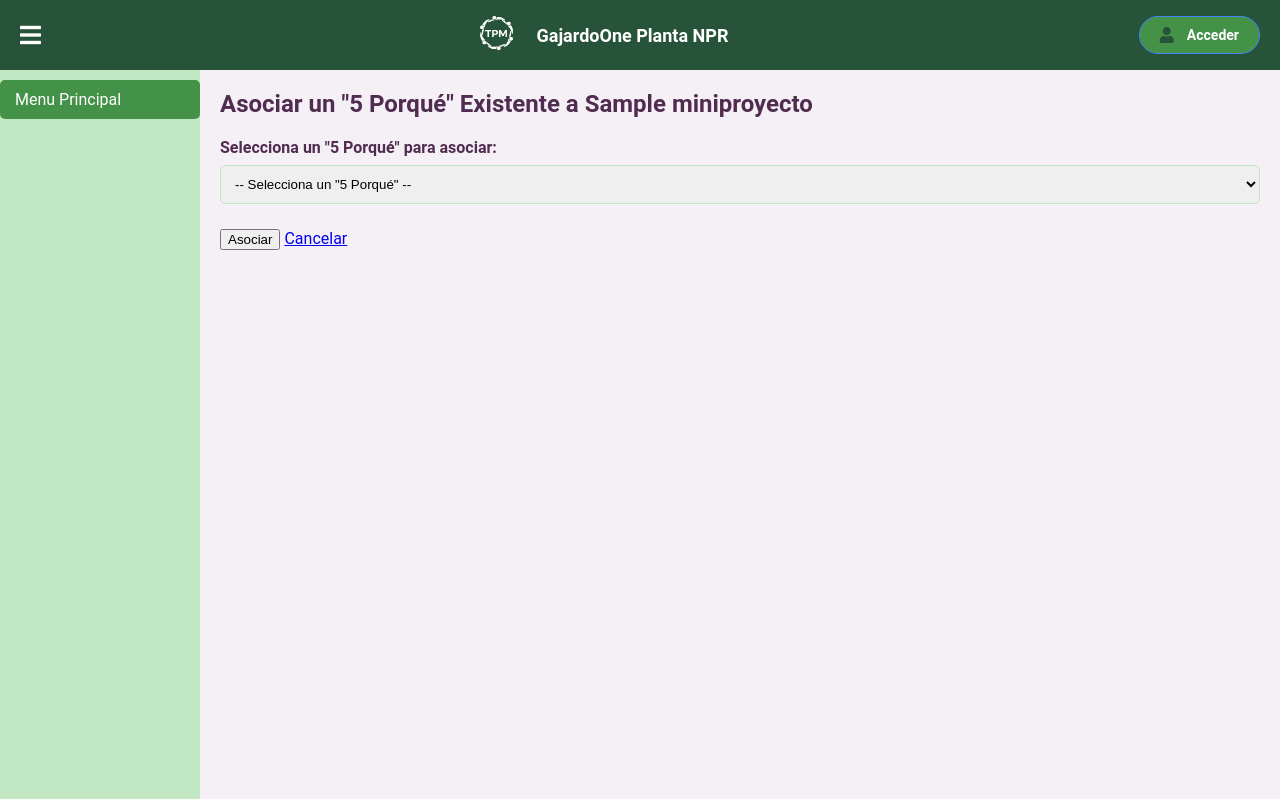
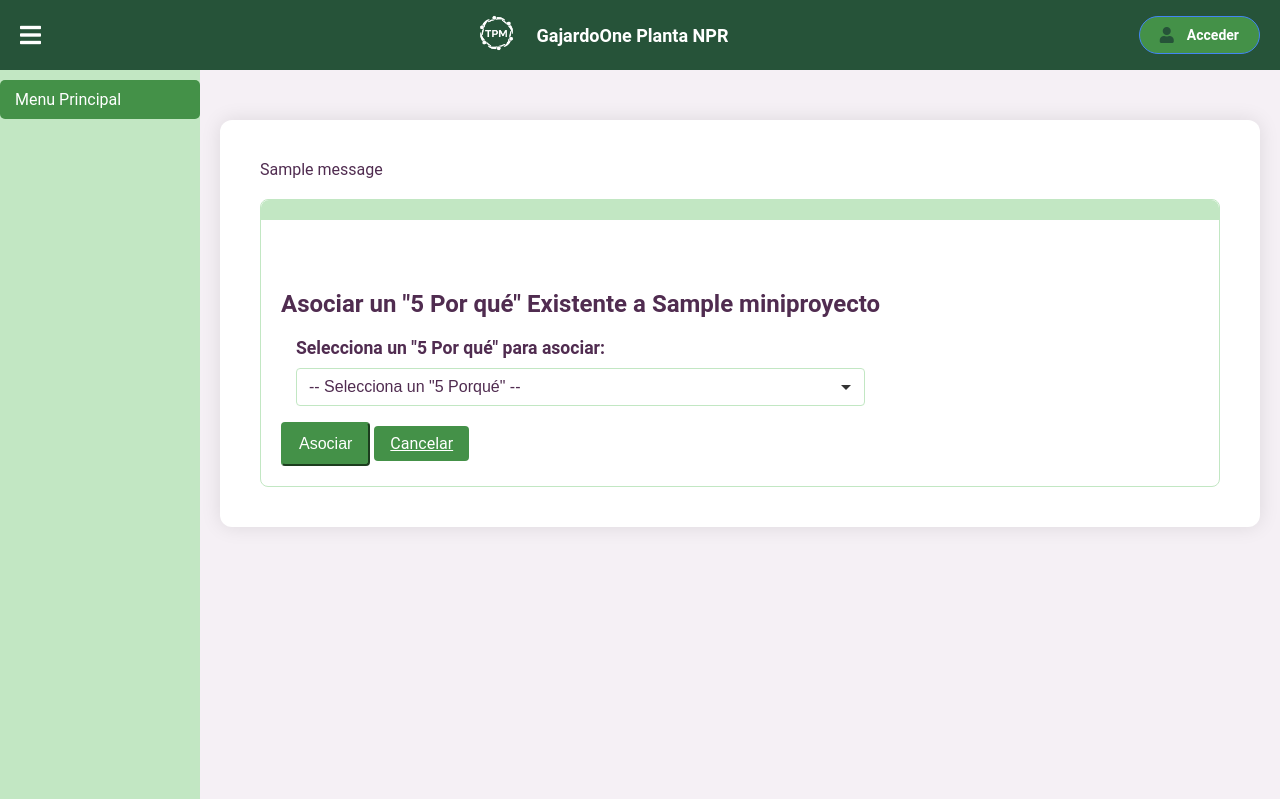
Before and after one commit to Drizzel226/Proyecto-Web-Django, a Django app: page /porque/asociar_existente/1/ in a window 1280 px wide. Shown: the top 799 px of the page. Run offline with Django 5.2, Linux system fonts and the light colour scheme; tables that the repository leaves empty hold one stand-in row (values such as "Sample post"); one stand-in notice (Sample message) is shown; parts of the project's set-up code (start-up, migrations or seed data) failed here and were passed over.

Commit message:
asociacion lista

```diff
--- a/porque/templates/porque/asociar_porque_existente.html
+++ b/porque/templates/porque/asociar_porque_existente.html
@@ -1,13 +1,33 @@
-<!-- porque/asociar_porque_existente.html -->
 {% extends 'miapp/base.html' %}
 {% load static %}
 
+
 {% block content %}
-<h2>Asociar un "5 Porqué" Existente a {{ miniproyecto.Nombre_MP }}</h2>
+<div class="form-container">
+
+    {% if messages %}
+    <div class="messages">
+        {% for message in messages %}
+        <div class="alert alert-{{ message.tags }}">
+            {{ message }}
+        </div>
+        {% endfor %}
+    </div>
+    {% endif %}
+
+    <form method="post" class="analisis-5w-form" id="form" enctype="multipart/form-data">
+        {% csrf_token %}
+
+<div class="container mt-5">
+    <div class="card shadow-sm">
+        <div class="card-header bg-primary text-white">
+            <h2 class="mb-0">Asociar un "5 Por qué" Existente a {{ miniproyecto.Nombre_MP }}</h2>
+        </div>
+        <div class="card-body">
             <form method="post">
                 {% csrf_token %}
-    <div class="form-group">
-        <label for="porque_id">Selecciona un "5 Porqué" para asociar:</label>
+                <div class="form-group mb-4">
+                    <label for="porque_id" class="form-label">Selecciona un "5 Por qué" para asociar:</label>
                     <select id="porque_id" name="porque_id" class="form-control">
                         <option value="">-- Selecciona un "5 Porqué" --</option>
                         {% for porque in porques_no_asociados %}
@@ -17,7 +37,12 @@
                         {% endfor %}
                     </select>
                 </div>
+                <div class="d-flex justify-content-between">
                     <button type="submit" class="btn btn-primary">Asociar</button>
-    <a href="{% url 'miniproyectos' miniproyecto.id %}" class="btn btn-secondary">Cancelar</a>
+                    <a href="{% url 'miniproyectos' miniproyecto.id %}" class="btn btn-primary">Cancelar</a>
+                </div>
             </form>
+        </div>
+    </div>
+</div>
 {% endblock %}
```
Also changed, not shown: MiniProyecto/templates/MiniProyecto/miniproyectos.html (+48 -11 lines), MiniProyecto/views.py (+14 -34 lines). Lines whose indentation alone changed are shown as unchanged.
